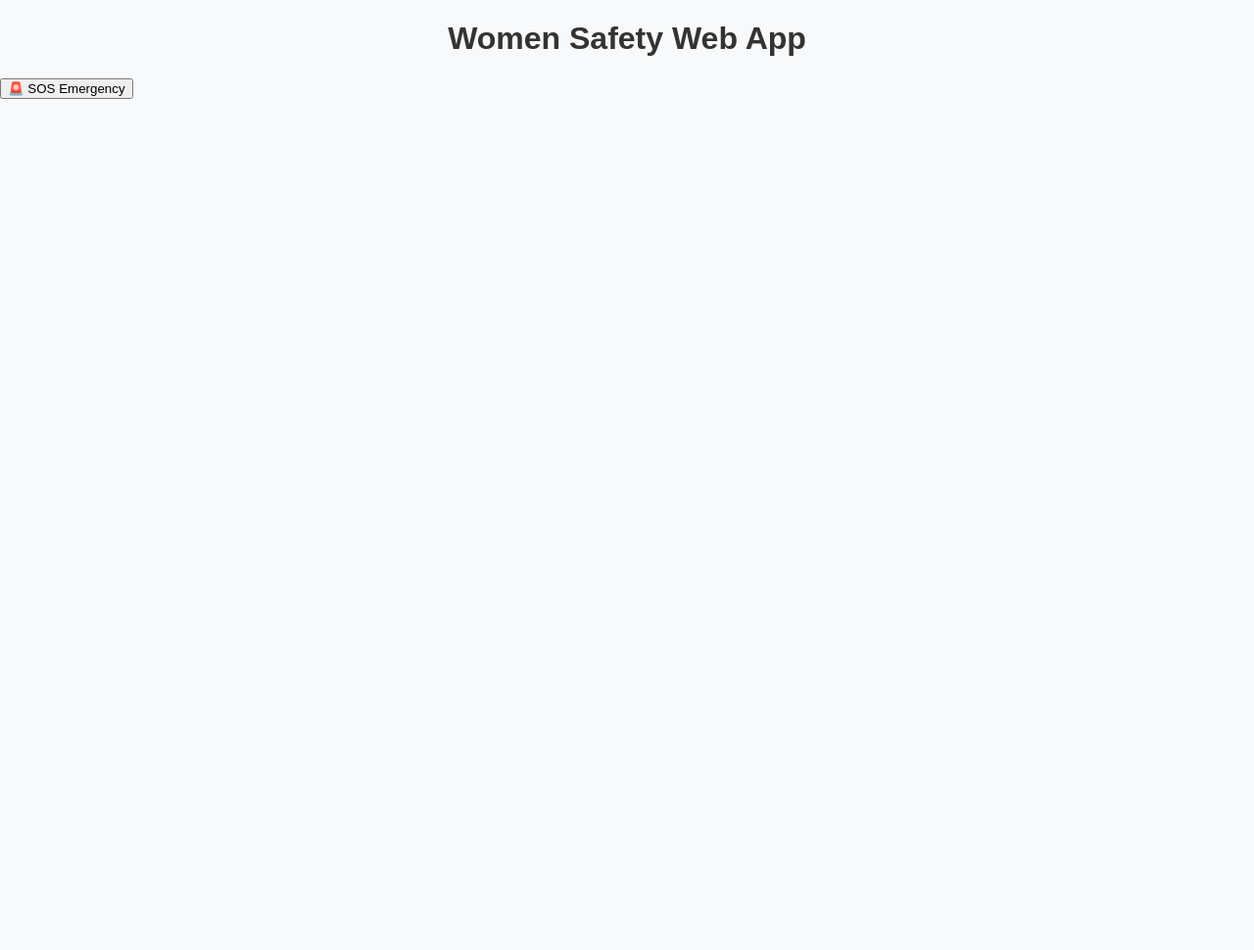
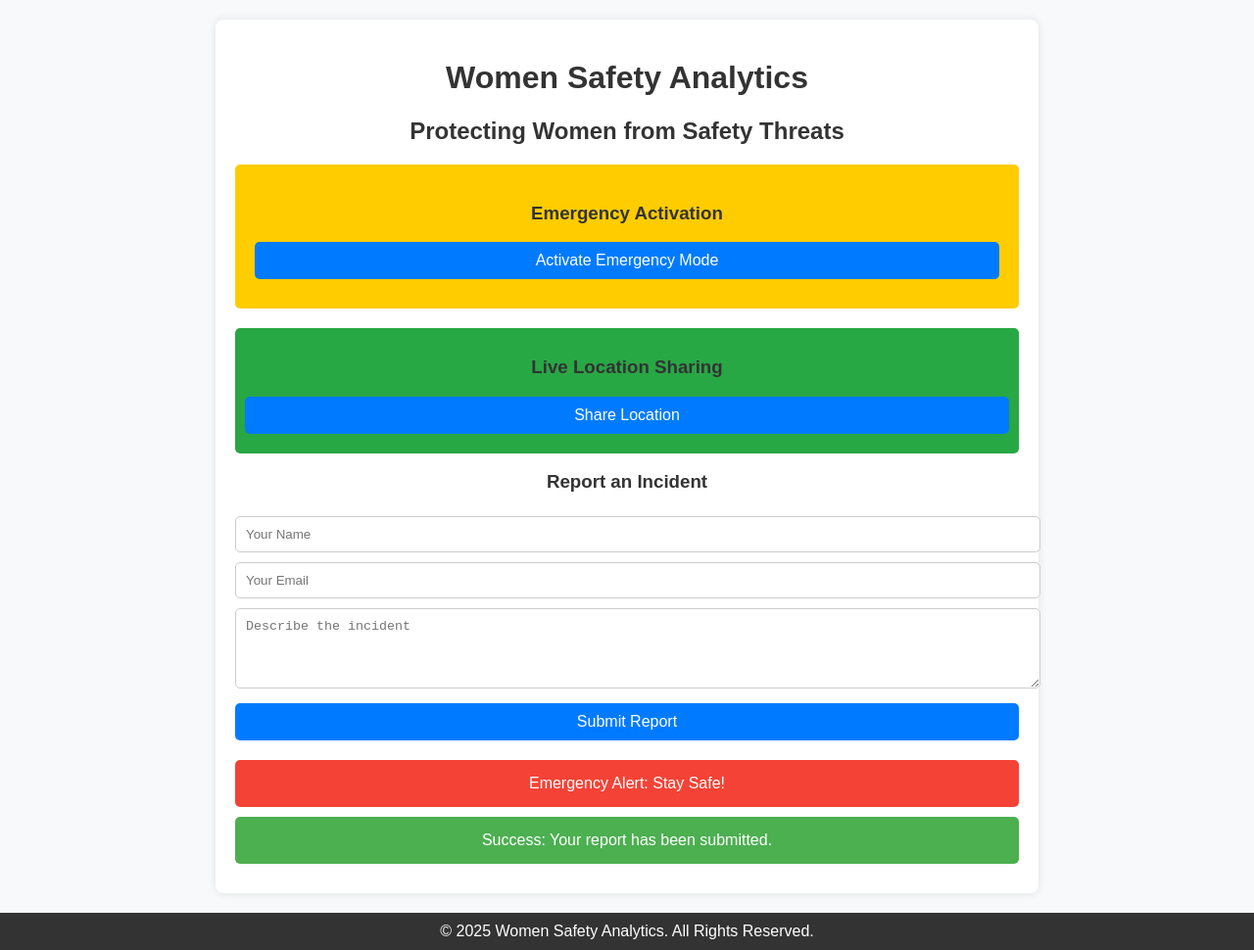
Before and after one commit to karthick17karthi/women-safety-app, a plain HTML site: page index.html in a window 1280 px wide. Shown: the whole page at 98% size. Before the commit the page ends 800 px from the top, so only its background shows below. Drawn offline with Linux system fonts and the light colour scheme.

Commit message:
Update index.html

```diff
--- a/index.html
+++ b/index.html
@@ -3,12 +3,43 @@
 <head>
     <meta charset="UTF-8">
     <meta name="viewport" content="width=device-width, initial-scale=1.0">
-    <title>Women Safety App</title>
+    <title>Women Safety Analytics</title>
     <link rel="stylesheet" href="styles.css">
 </head>
 <body>
-    <h1>Women Safety Web App</h1>
-    <button id="sos">🚨 SOS Emergency</button>
-    <script src="script.js"></script>
+    <div class="container">
+        <h1>Women Safety Analytics</h1>
+        <h2>Protecting Women from Safety Threats</h2>
+
+        <!-- Emergency Activation Section -->
+        <div class="emergency-section">
+            <h3>Emergency Activation</h3>
+            <button class="button">Activate Emergency Mode</button>
+        </div>
+
+        <!-- Location Sharing -->
+        <div class="location">
+            <h3>Live Location Sharing</h3>
+            <button class="button">Share Location</button>
+        </div>
+
+        <!-- Form Section -->
+        <form>
+            <h3>Report an Incident</h3>
+            <input type="text" placeholder="Your Name" required>
+            <input type="email" placeholder="Your Email" required>
+            <textarea placeholder="Describe the incident" rows="4" required></textarea>
+            <button type="submit" class="button">Submit Report</button>
+        </form>
+
+        <!-- Alerts -->
+        <div class="alert">Emergency Alert: Stay Safe!</div>
+        <div class="alert success">Success: Your report has been submitted.</div>
+    </div>
+
+    <!-- Footer -->
+    <div class="footer">
+        &copy; 2025 Women Safety Analytics. All Rights Reserved.
+    </div>
 </body>
 </html>
```
